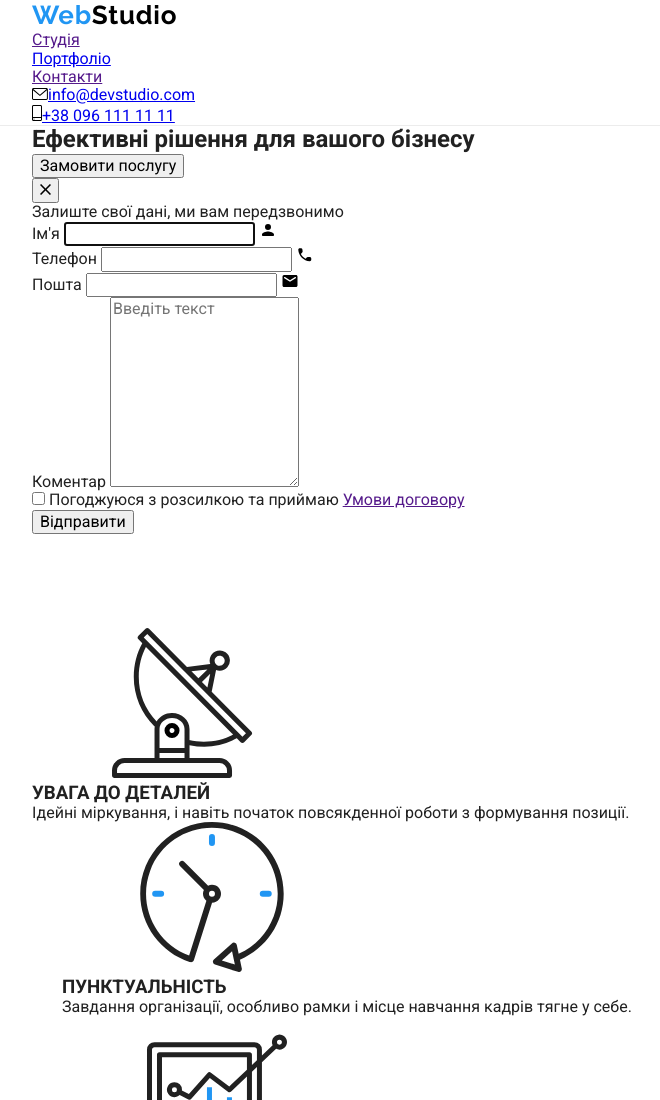
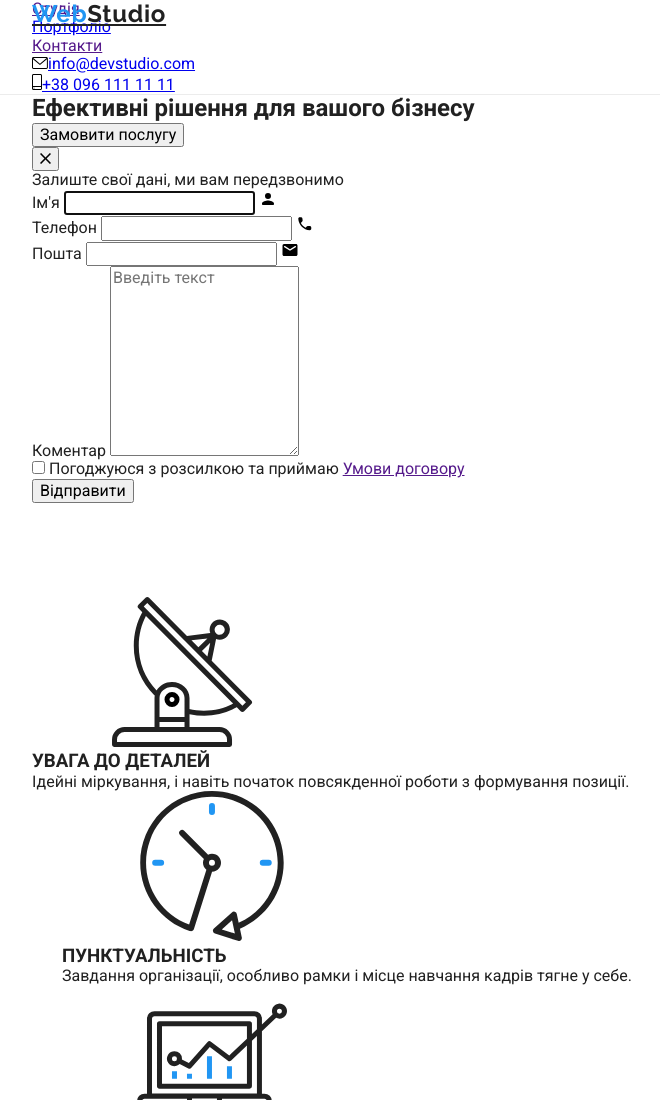
Before and after one commit to IvanKrykunov/goit-markup-hw-08, a plain HTML site: page index.html in a window 1280 px wide. Shown: the top 1100 px of the page, without its empty margins (23-683 px from the left). Drawn offline with nearby package versions, Linux system fonts and the light colour scheme.

Commit message:
dz8 уу

```diff
--- a/sass/components/_header.scss
+++ b/sass/components/_header.scss
@@ -108,15 +108,34 @@
     color: #2196F3
   }
 
+
+  @media  (min-width:480px) {
+
+
   .logo-heder {
     font-family: 'Raleway';
     font-style: normal;
+    // font-weight: 700;
+    // font-size: 26px;
+    // line-height: 1.2;
+    // letter-spacing: 0.03em;
+    // color: var(--text-color);
+    // text-decoration-line: none;
+    // margin-right: 93px;
+
+
+    position: absolute;
+    width: 134px;
+    height: 28px;
     font-weight: 700;
-    font-size: 26px;
-    line-height: 1.2;
-    letter-spacing: 0.03em;
-    color: var(--text-color);
-    text-decoration-line: none;
-    margin-right: 93px;
+font-size: 24px;
+line-height: 28px;
+letter-spacing: 0.03em;
+color: var( --primary-text-color);
+
+
+
+
 
   }
+}
```
Also changed, not shown: css/main.css, css/main.min.css, 2 other files.
